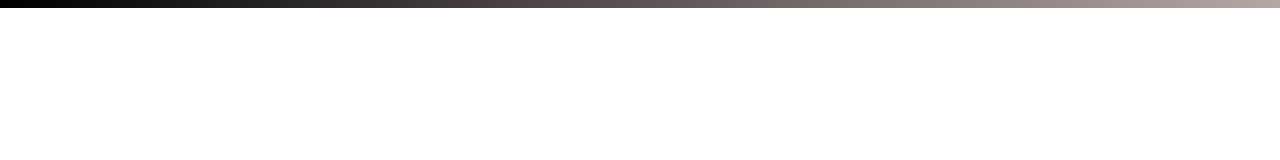
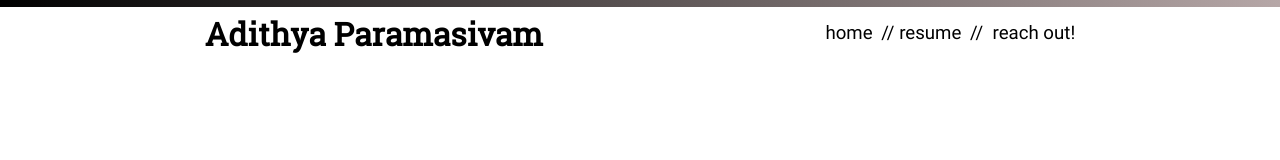
Before and after one commit to adithyaparams/adithyaparams, a plain HTML site: page about.html in a window 1280 px wide. Drawn offline with Linux system fonts and the light colour scheme.

Commit message:
Began about page formatting

```diff
--- a/about.html
+++ b/about.html
@@ -9,5 +9,21 @@
   </head>
   <body>
     <div id="grad"></div>
+    <div id="page-body">
+      <div id="header">
+        <h1>Adithya Paramasivam</h1>
+        <div id="navbar">
+          <ul>
+            <li><a href="index.html">home</a></li>
+            <li><a href="resume.pdf">resume</a></li>
+            <li>
+              <a href="mailto:adithyaparams@gmail.com?Subject=Hey!"
+                >reach out!</a
+              >
+            </li>
+          </ul>
+        </div>
+      </div>
+    </div>
   </body>
 </html>
--- a/css/about.css
+++ b/css/about.css
@@ -1,9 +1,39 @@
 #grad {
-  height: 1%;
+  height: 7px;
   width: 100%;
   left: 0;
   top: 0;
-  position: absolute;
+  position: fixed;
   background-image: linear-gradient(90deg, black, #b6a7a7);
   z-index: -1;
 }
+
+#page-body {
+  position: absolute;
+  width: 68%;
+  left: 50%;
+  margin-right: -50%;
+  transform: translate(-50%, -50%);
+}
+
+#navbar {
+  position: absolute;
+  top: 22px;
+  right: 0px;
+}
+
+h1 {
+  position: absolute;
+  font-family: 'Roboto Slab';
+  top: 12px;
+}
+
+li {
+  font-size: 14pt;
+  font-family: 'Roboto';
+}
+
+li a {
+  color: black;
+  text-decoration: none;
+}
--- a/css/index.css
+++ b/css/index.css
@@ -26,12 +26,6 @@ h1 {
 li {
   font-size: 18pt;
   font-family: 'Roboto Slab';
-  display: inline;
-}
-
-li + li:before {
-  content: ' // ';
-  white-space: pre;
 }
 
 li a {
--- a/css/main.css
+++ b/css/main.css
@@ -23,3 +23,12 @@
   margin: 0;
   padding: 0;
 }
+
+li {
+  display: inline;
+}
+
+li + li:before {
+  content: ' // ';
+  white-space: pre;
+}
```
